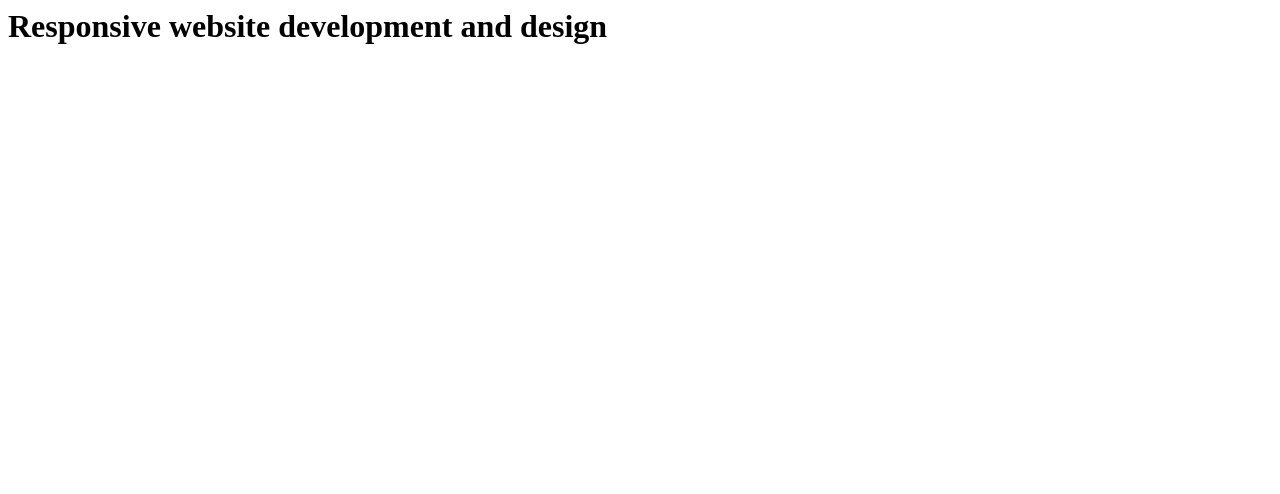
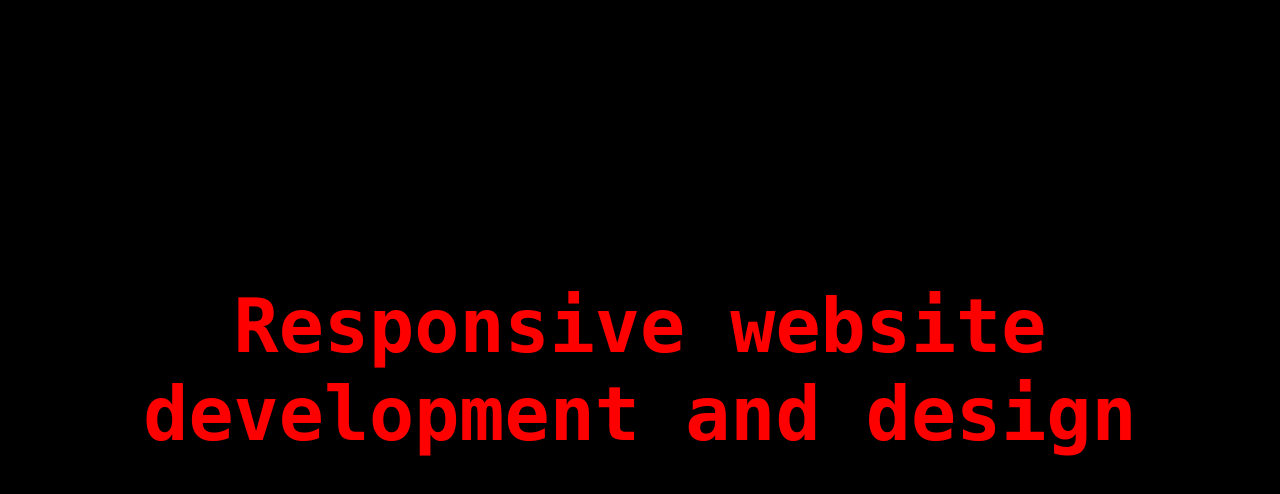
Before and after one commit to ajaymathew/assign.github.io, a plain HTML site: page index.html in a window 1280 px wide. Drawn offline with Linux system fonts and the light colour scheme.

Commit message:
Update index.html

```diff
--- a/index.html
+++ b/index.html
@@ -1,6 +1,6 @@
 <html>
     <head>
-        <link rel="stylesheet" href="style.css" type="text/css"/>
+        <link rel="stylesheet" href="styles.css" type="text/css"/>
     </head>
     <body>
         <h1>Responsive website development and design</h1>
```
